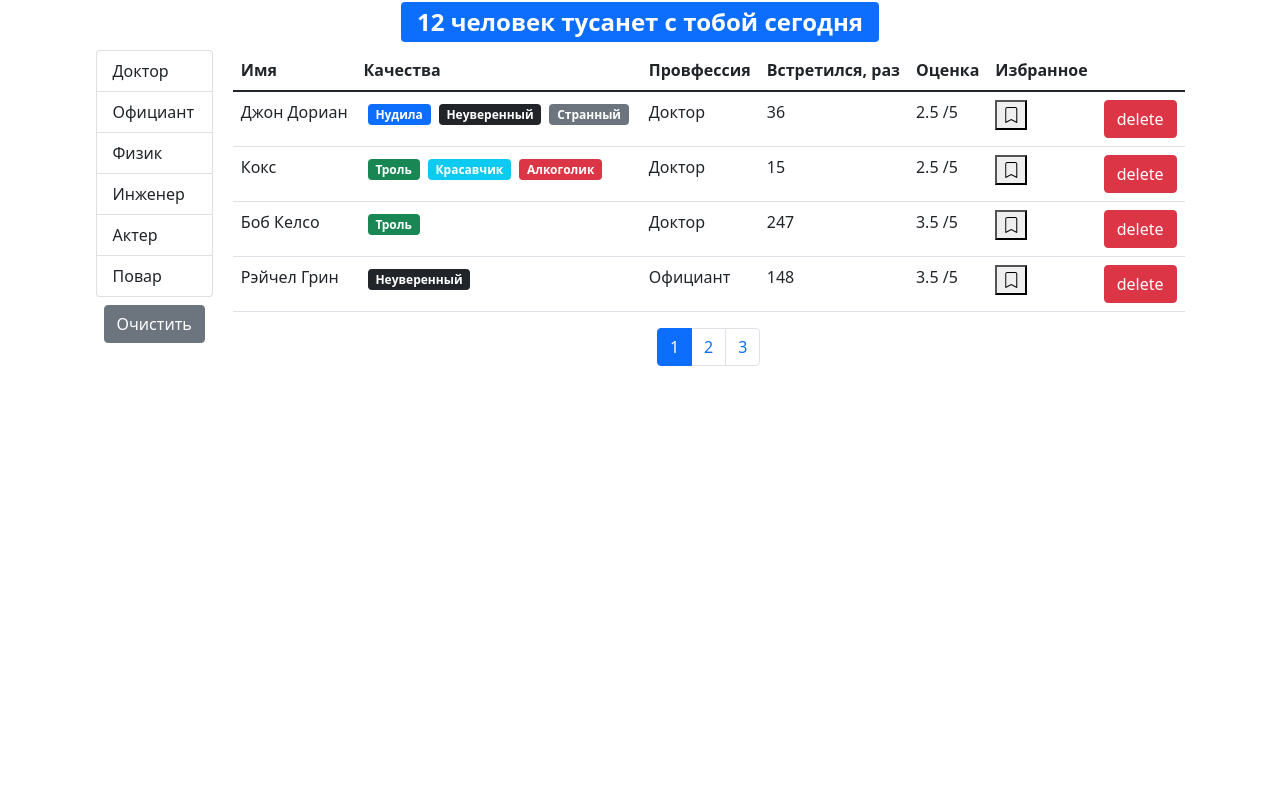
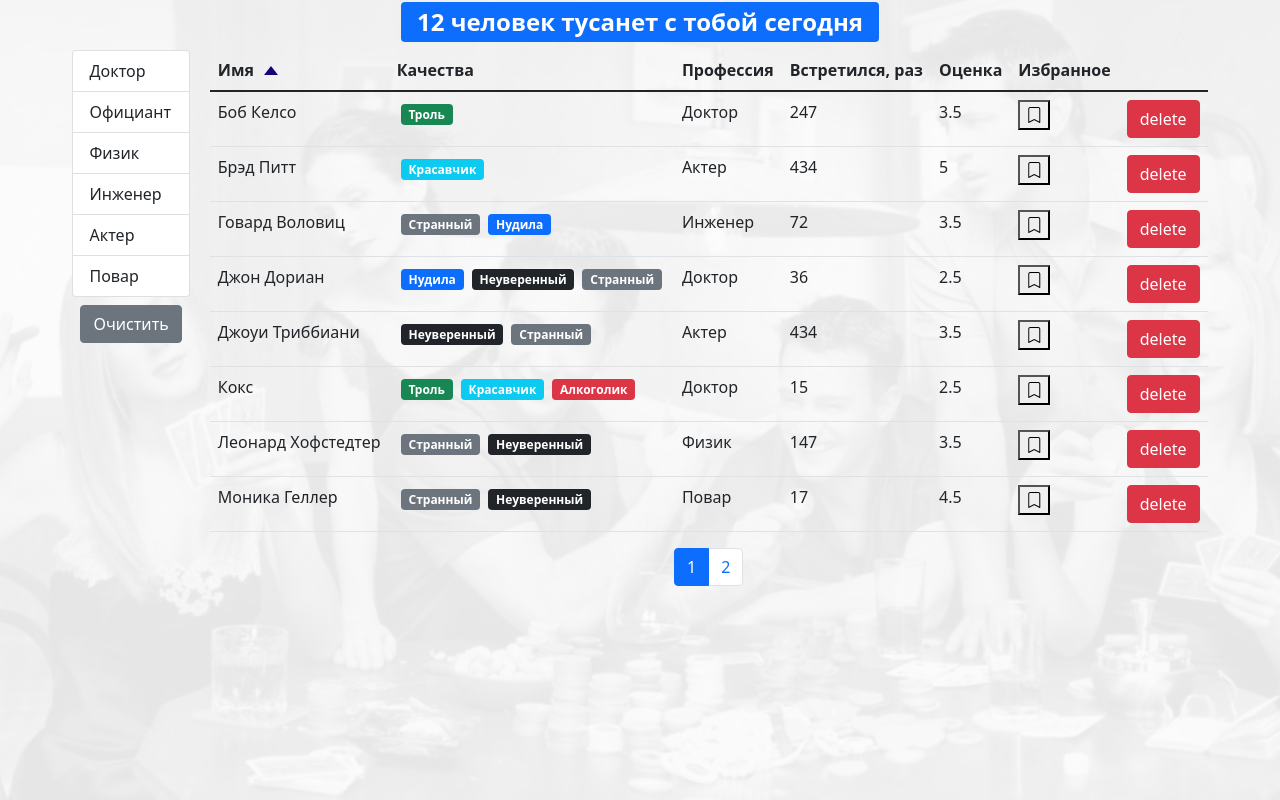
Before and after one commit to AntonKulagin/fast-company, a React app: page / in a window 1280 px wide. Built offline with nearby package versions, Linux system fonts and the light colour scheme.

Commit message:
sorting done

```diff
--- a/src/app/App.js
+++ b/src/app/App.js
@@ -1,31 +1,13 @@
-import React, { useEffect, useState } from "react";
+import React from "react";
+import BgImage from "./components/bgImage";
 import Users from "./components/users";
-import api from "./api";
 
 function App() {
-    const [users, setUsers] = useState();
-
-    useEffect(() => {
-        api.users.fetchAll().then((data) => setUsers(data));
-    }, []);
-
-    const handleDelete = (userId) => {
-        setUsers(users.filter((user) => user._id !== userId));
-    };
-    const handleToggleBookMark = (id) => {
-        setUsers(
-            users.map((user) => {
-                if (user._id === id) {
-                    return { ...user, bookmark: !user.bookmark };
-                }
-                return user;
-            })
-        );
-    };
     return (
-        <div className="users">
-            {users && <Users onDelete={handleDelete} onToggleBookMark={handleToggleBookMark} users={users} />}
-        </div>
+        <>
+            <BgImage />
+            <Users />
+        </>
     );
 }
 
--- a/src/app/api/fake.api/user.api.js
+++ b/src/app/api/fake.api/user.api.js
@@ -147,7 +147,7 @@ const fetchAll = () =>
     new Promise((resolve) => {
         window.setTimeout(function () {
             resolve(users);
-        }, 1500);
+        }, 2000);
     });
 
 export default {
--- /dev/null
+++ b/src/app/components/bgImage.jsx
@@ -0,0 +1,12 @@
+import React from "react";
+import bg from "../../img/friends.jpg";
+
+const BgImage = () => {
+    return (
+        <div className="bg-image">
+            <img src={bg} alt="image" />
+        </div>
+    );
+};
+
+export default BgImage;
--- /dev/null
+++ b/src/app/components/loading.jsx
@@ -0,0 +1,21 @@
+import React, { useState } from "react";
+
+const Loading = () => {
+    const [point, setPoint] = useState(".");
+
+    const showPoints = () => {
+        setTimeout(() => {
+            setPoint((prev) => (prev.length < 3 ? prev + "." : "."));
+        }, 200);
+    };
+
+    showPoints();
+
+    return (
+        <div className="loading">
+            <div className="loading__item">{"Loading " + point}</div>
+        </div>
+    );
+};
+
+export default Loading;
--- /dev/null
+++ b/src/app/components/qualitiesList.jsx
@@ -0,0 +1,18 @@
+import React from "react";
+import PropTypes from "prop-types";
+import Quality from "./quality";
+
+const QualitiesList = ({ qualities }) => {
+    return (
+        <>
+            {qualities.map((qual) => (
+                <Quality key={qual._id} {...qual} />
+            ))}
+        </>
+    );
+};
+QualitiesList.propTypes = {
+    qualities: PropTypes.array.isRequired
+};
+
+export default QualitiesList;
--- /dev/null
+++ b/src/app/components/table.jsx
@@ -0,0 +1,21 @@
+import React from "react";
+import PropTypes from "prop-types";
+import TableHeader from "./tableHeader";
+import TableBody from "./tableBody";
+
+const Table = ({ onSort, selectedSort, columns, data }) => {
+    return (
+        <table className="table">
+            <TableHeader {...{ onSort, selectedSort, columns }} />
+            <TableBody {...{ columns, data }} />
+        </table>
+    );
+};
+Table.propTypes = {
+    onSort: PropTypes.func,
+    selectedSort: PropTypes.object,
+    columns: PropTypes.object,
+    data: PropTypes.array
+};
+
+export default Table;
--- /dev/null
+++ b/src/app/components/tableBody.jsx
@@ -0,0 +1,33 @@
+import React from "react";
+import PropTypes from "prop-types";
+import _ from "lodash";
+
+const TableBody = ({ data, columns }) => {
+    const renderContent = (item, column) => {
+        if (columns[column].componenet) {
+            const component = columns[column].componenet;
+            if (typeof component === "function") {
+                return component(item);
+            }
+            return component;
+        }
+        return _.get(item, columns[column].path);
+    };
+    return (
+        <tbody>
+            {data.map((item) => (
+                <tr key={item._id}>
+                    {Object.keys(columns).map((column) => (
+                        <td key={column}>{renderContent(item, column)}</td>
+                    ))}
+                </tr>
+            ))}
+        </tbody>
+    );
+};
+TableBody.propTypes = {
+    data: PropTypes.array.isRequired,
+    columns: PropTypes.object.isRequired
+};
+
+export default TableBody;
--- /dev/null
+++ b/src/app/components/tableHeader.jsx
@@ -0,0 +1,52 @@
+/* eslint multiline-ternary: "off" */
+
+import React from "react";
+import PropTypes from "prop-types";
+
+const TableHeader = ({ onSort, selectedSort, columns }) => {
+    const handleSort = (item) => {
+        if (selectedSort.path === item) {
+            onSort({ ...selectedSort, order: selectedSort.order === "asc" ? "desc" : "asc" });
+        } else {
+            onSort({ path: item, order: "asc" });
+        }
+    };
+
+    return (
+        <thead>
+            <tr>
+                {Object.keys(columns).map((column) => (
+                    <th
+                        key={column}
+                        onClick={columns[column].path ? () => handleSort(columns[column].path) : undefined}
+                        scope="col"
+                        {...{ role: columns[column].path && "button" }}
+                    >
+                        <div className="table-header__item">
+                            <span className={"table-header__content" + (columns[column].path ? "" : "_none-hover")}>
+                                {columns[column].name}
+                            </span>
+                            {columns[column].path === selectedSort.path ? (
+                                <span
+                                    className={
+                                        "table-header__arrow" +
+                                        (selectedSort.order === "asc"
+                                            ? " table-header__arrow_asc"
+                                            : " table-header__arrow_desc")
+                                    }
+                                ></span>
+                            ) : undefined}
+                        </div>
+                    </th>
+                ))}
+            </tr>
+        </thead>
+    );
+};
+TableHeader.propTypes = {
+    onSort: PropTypes.func.isRequired,
+    selectedSort: PropTypes.object.isRequired,
+    columns: PropTypes.object.isRequired
+};
+
+export default TableHeader;
--- a/src/app/components/user.jsx
+++ /dev/null
@@ -1,40 +0,0 @@
-import React from "react";
-import PropTypes from "prop-types";
-import Quality from "./quality";
-import BookMark from "./bookmark";
-const User = ({ _id, name, qualities, profession, completedMeetings, rate, onDelete, bookmark, onToggleBookMark }) => {
-    return (
-        <tr key={_id}>
-            <td>{name}</td>
-            <td>
-                {qualities.map((qual) => (
-                    <Quality key={qual._id} {...qual} />
-                ))}
-            </td>
-            <td>{profession.name}</td>
-            <td>{completedMeetings}</td>
-            <td>{rate} /5</td>
-            <td>
-                <BookMark status={bookmark} onClick={() => onToggleBookMark(_id)} />
-            </td>
-            <td>
-                <button onClick={() => onDelete(_id)} className="btn btn-danger">
-                    delete
-                </button>
-            </td>
-        </tr>
-    );
-};
-User.propTypes = {
-    _id: PropTypes.string.isRequired,
-    name: PropTypes.string.isRequired,
-    qualities: PropTypes.array,
-    profession: PropTypes.object.isRequired,
-    completedMeetings: PropTypes.number.isRequired,
-    rate: PropTypes.number.isRequired,
-    onDelete: PropTypes.func.isRequired,
-    bookmark: PropTypes.bool,
-    onToggleBookMark: PropTypes.func.isRequired
-};
-
-export default User;
--- /dev/null
+++ b/src/app/components/userTable.jsx
@@ -0,0 +1,46 @@
+import React from "react";
+import PropTypes from "prop-types";
+// import TableHeader from "./tableHeader";
+// import TableBody from "./tableBody";
+import BookMark from "./bookmark";
+import QualitiesList from "./qualitiesList";
+import Table from "./table";
+
+const UserTable = ({ users, onSort, selectedSort, onToggleBookMark, onDelete, ...rest }) => {
+    const columns = {
+        name: { path: "name", name: "Имя" },
+        qualities: {
+            name: "Качества",
+            componenet: (user) => <QualitiesList qualities={user.qualities} />
+        },
+        profession: { path: "profession.name", name: "Профессия" },
+        completedMeetings: { path: "completedMeetings", name: "Встретился, раз" },
+        rate: { path: "rate", name: "Оценка" },
+        bookmark: {
+            path: "bookmark",
+            name: "Избранное",
+            componenet: (user) => <BookMark status={user.bookmark} onClick={() => onToggleBookMark(user._id)} />
+        },
+        delete: {
+            componenet: (user) => (
+                <button onClick={() => onDelete(user._id)} className="btn btn-danger">
+                    delete
+                </button>
+            )
+        }
+    };
+    return (
+        <>
+            <Table {...{ onSort, selectedSort, columns, data: users }} />
+        </>
+    );
+};
+UserTable.propTypes = {
+    users: PropTypes.array.isRequired,
+    onSort: PropTypes.func.isRequired,
+    selectedSort: PropTypes.object.isRequired,
+    onToggleBookMark: PropTypes.func.isRequired,
+    onDelete: PropTypes.func.isRequired
+};
+
+export default UserTable;
--- a/src/app/components/users.jsx
+++ b/src/app/components/users.jsx
@@ -4,16 +4,39 @@ import React, { useState, useEffect } from "react";
 import PropTypes from "prop-types";
 import { paginate } from "../utils/paginate";
 import Pagination from "./pagination";
-import User from "./user";
 import GroupList from "./groupList";
 import api from "../api";
 import SearchStatus from "./searchStatus";
-const Users = ({ users: allUsers, ...rest }) => {
+import UserTable from "./userTable";
+import _ from "lodash";
+import Loading from "./loading";
+const Users = () => {
     const [currentPage, setCurrentPage] = useState(1);
     const [professions, setProfessions] = useState();
     const [selectedProf, setSelectedProf] = useState();
+    const [sortBy, setSortBy] = useState({ path: "name", order: "asc" });
 
-    const pageSize = 4;
+    const pageSize = 8;
+
+    const [users, setUsers] = useState();
+
+    useEffect(() => {
+        api.users.fetchAll().then((data) => setUsers(data));
+    }, []);
+
+    const handleDelete = (userId) => {
+        setUsers(users.filter((user) => user._id !== userId));
+    };
+    const handleToggleBookMark = (id) => {
+        setUsers(
+            users.map((user) => {
+                if (user._id === id) {
+                    return { ...user, bookmark: !user.bookmark };
+                }
+                return user;
+            })
+        );
+    };
 
     useEffect(() => {
         api.professions.fetchAll().then((data) => setProfessions(data));
@@ -31,19 +54,25 @@ const Users = ({ users: allUsers, ...rest }) => {
         setCurrentPage(pageIndex);
     };
 
+    const handleSort = (item) => {
+        setSortBy(item);
+    };
+
+    if (users) {
         const filteredUsers = selectedProf
-        ? allUsers.filter((user) => JSON.stringify(user.profession) === JSON.stringify(selectedProf))
-        : allUsers;
+            ? users.filter((user) => JSON.stringify(user.profession) === JSON.stringify(selectedProf))
+            : users;
 
         const count = filteredUsers.length;
-    const usersCrop = paginate(filteredUsers, currentPage, pageSize);
+        const sortedUsers = _.orderBy(filteredUsers, [sortBy.path], [sortBy.order]);
+        const usersCrop = paginate(sortedUsers, currentPage, pageSize);
 
         const clearFilter = () => {
             setSelectedProf();
         };
 
         return (
-        <>
+            <div className="users">
                 <SearchStatus length={count} />
                 <div className="users__content">
                     {professions && (
@@ -60,24 +89,13 @@ const Users = ({ users: allUsers, ...rest }) => {
                     )}
                     <div className="users__table">
                         {count > 0 && (
-                        <table className="table">
-                            <thead>
-                                <tr>
-                                    <th scope="col">Имя</th>
-                                    <th scope="col">Качества</th>
-                                    <th scope="col">Провфессия</th>
-                                    <th scope="col">Встретился, раз</th>
-                                    <th scope="col">Оценка</th>
-                                    <th scope="col">Избранное</th>
-                                    <th />
-                                </tr>
-                            </thead>
-                            <tbody>
-                                {usersCrop.map((user) => (
-                                    <User {...rest} {...user} key={user._id} />
-                                ))}
-                            </tbody>
-                        </table>
+                            <UserTable
+                                users={usersCrop}
+                                onSort={handleSort}
+                                selectedSort={sortBy}
+                                onDelete={handleDelete}
+                                onToggleBookMark={handleToggleBookMark}
+                            />
                         )}
                         <Pagination
                             itemsCount={count}
@@ -87,8 +105,10 @@ const Users = ({ users: allUsers, ...rest }) => {
                         />
                     </div>
                 </div>
-        </>
+            </div>
         );
+    }
+    return <Loading />;
 };
 GroupList.defaultProps = {
     valueProperty: "_id",
--- a/src/index.css
+++ b/src/index.css
@@ -10,7 +10,28 @@ code {
     font-family: source-code-pro, Menlo, Monaco, Consolas, "Courier New", monospace;
 }
 
+.bg-image {
+    position: absolute;
+    width: 100%;
+    height: 100%;
+    top: 0;
+    left: 0;
+}
+
+.bg-image img {
+    position: absolute;
+    width: 100%;
+    height: 100%;
+    top: 0;
+    left: 0;
+    object-fit: cover;
+    opacity: 0.1;
+    filter: grayscale(100%);
+}
+
 .users {
+    position: relative;
+    z-index: 50;
     display: flex;
     flex-direction: column;
 }
@@ -31,7 +52,97 @@ code {
     align-items: center;
 }
 
-.list-group-item:hover{
-	background-color: rgb(240, 240, 240);
-	transition: all 0.2s ease 0s;
+.list-group-item {
+    position: relative;
+    overflow: hidden;
 }
+
+.list-group-item::before {
+    content: "";
+    position: absolute;
+    width: 20px;
+    height: 100%;
+    top: 0;
+    left: 0;
+    background-color: rgba(255, 255, 255, 0.5);
+    transform: translate(-60px) skew(-30deg);
+}
+
+.list-group-item:hover {
+    background-color: rgb(221, 221, 221);
+    transition: all 0.3s ease 0s;
+}
+
+.list-group-item:hover::before {
+    animation: highlight 0.6s;
+}
+
+@keyframes highlight {
+    0% {
+        transform: translate(-60px) skew(-30deg);
+    }
+    100% {
+        transform: translate(130px) skew(-30deg);
+    }
+}
+
+.table-header__item {
+    display: flex;
+}
+
+.table-header__content {
+    position: relative;
+}
+
+.table-header__content::before {
+    content: "";
+    position: absolute;
+    width: 0;
+    height: 1px;
+    bottom: 0;
+    left: 50%;
+    background-color: rgb(43, 0, 143);
+    transition: all 0.3s ease 0s;
+}
+
+.table-header__content:hover:before {
+    width: 100%;
+    left: 0;
+}
+
+.table-header__arrow {
+    width: 0;
+    height: 0;
+    border-left: 7px solid transparent;
+    border-right: 7px solid transparent;
+    margin-left: 10px;
+    transition: all 0.4s ease 0s;
+}
+
+.table-header__arrow_asc {
+    border-bottom: 9px solid rgb(26, 0, 121);
+    transform: translateY(8px);
+}
+
+.table-header__arrow_desc {
+    border-top: 9px solid rgb(26, 0, 121);
+    transform: translateY(10px);
+}
+
+.loading {
+    position: absolute;
+    z-index: 10;
+    width: 100%;
+    height: 100%;
+    top: 0;
+    left: 0;
+    display: flex;
+    justify-content: center;
+    align-items: center;
+}
+
+.loading__item {
+    flex: 0 0 200px;
+    font-weight: 600;
+    font-size: 30px;
+}
```
Also changed, not shown: src/img/friends.jpg (added). Lines whose indentation alone changed are shown as unchanged.
